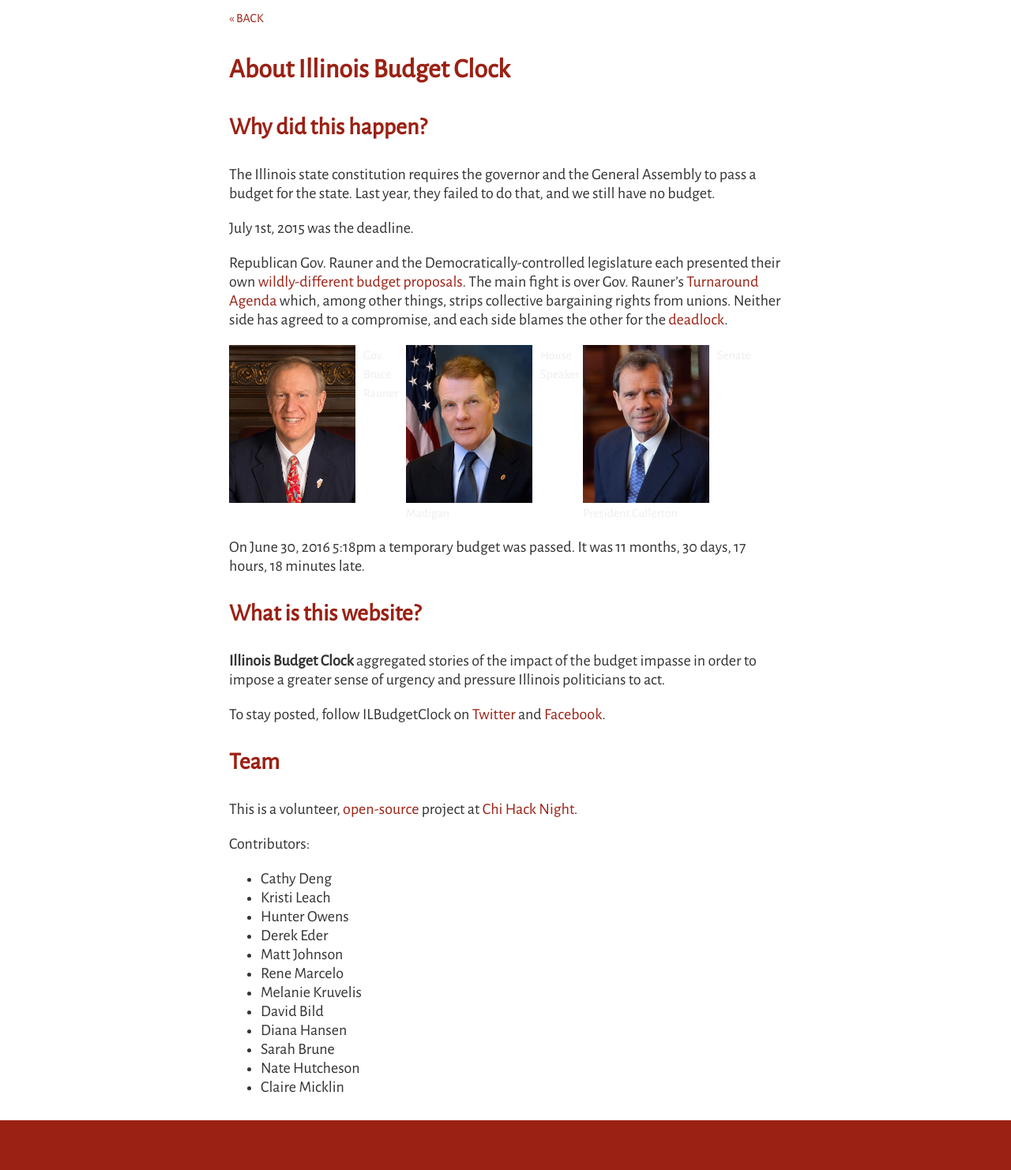
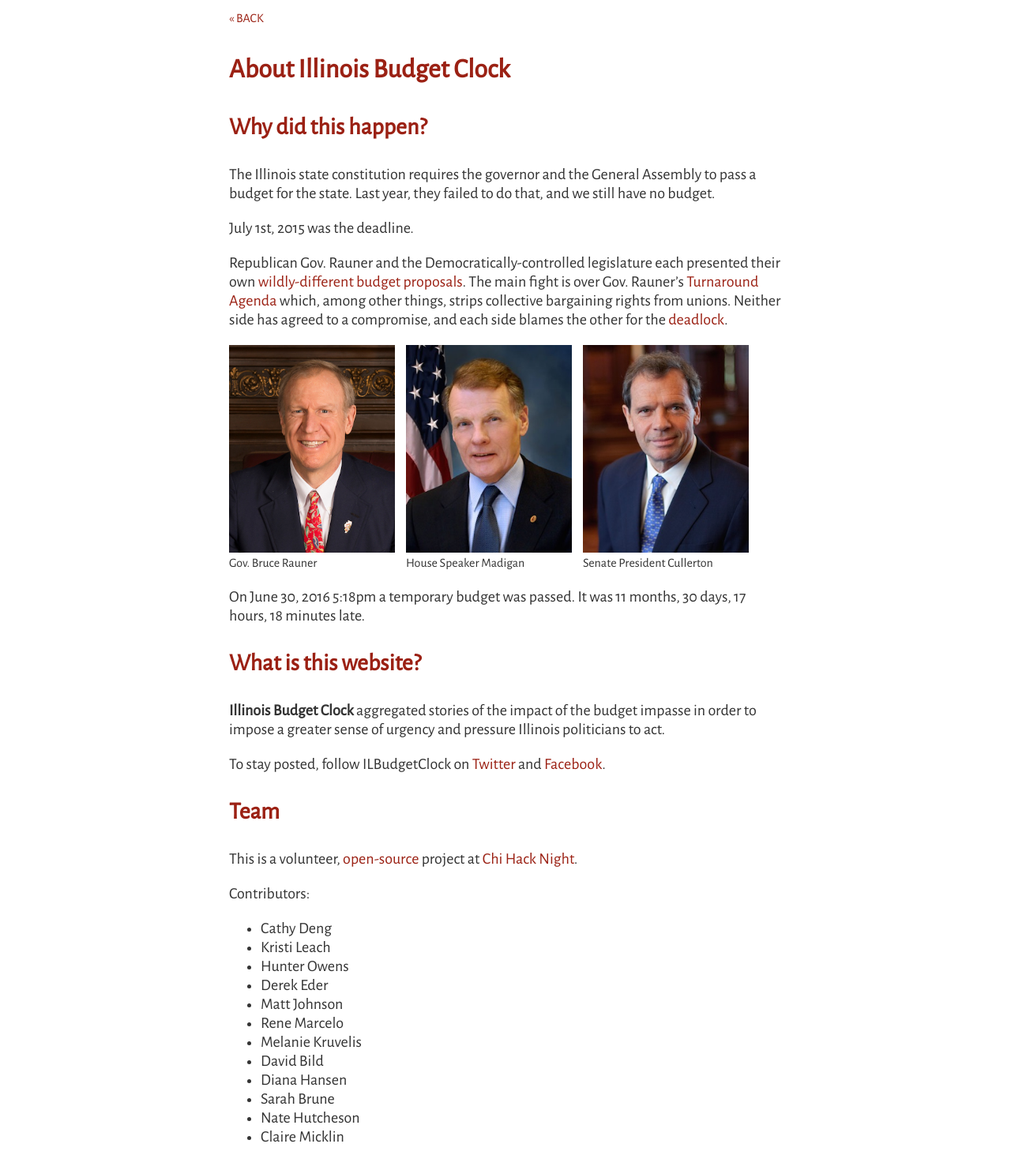
Before and after one commit to chihacknight/il-budget-clock, a Jekyll site: the page built from about.html, in a window 1280 px wide. Shown: the whole page at 79% size. Built offline with Jekyll 4.4.1, drawn with Linux system fonts in a browser that asks for light colours; before the commit the page ends 1419 px from its top, so only the background shows below that.

Commit message:
style fixes for headshots

```diff
--- a/css/custom.css
+++ b/css/custom.css
@@ -58,9 +58,13 @@ body {
 }
 
 .headshots img {
-    max-width: 160px;
+    max-width: 210px;
     float: left;
     padding-right: 10px;
+}
+
+.headshots span {
+    color: #333;
 }
 
 .center{
```
